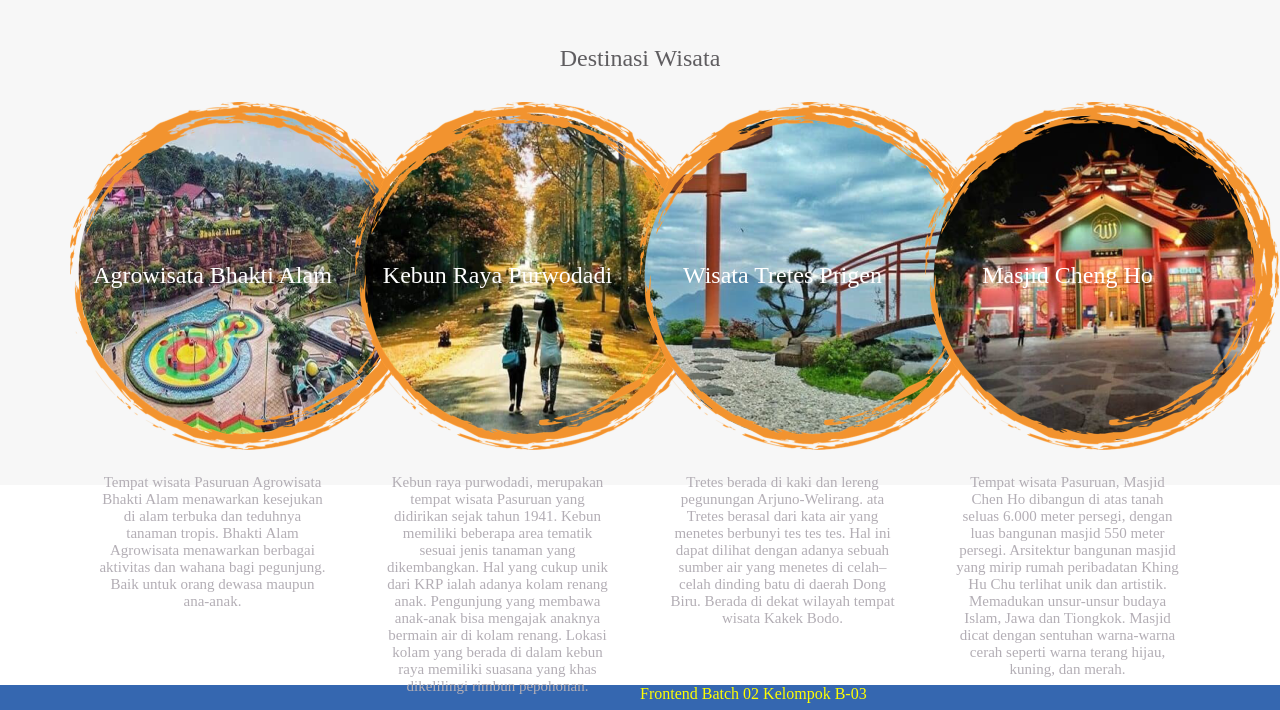
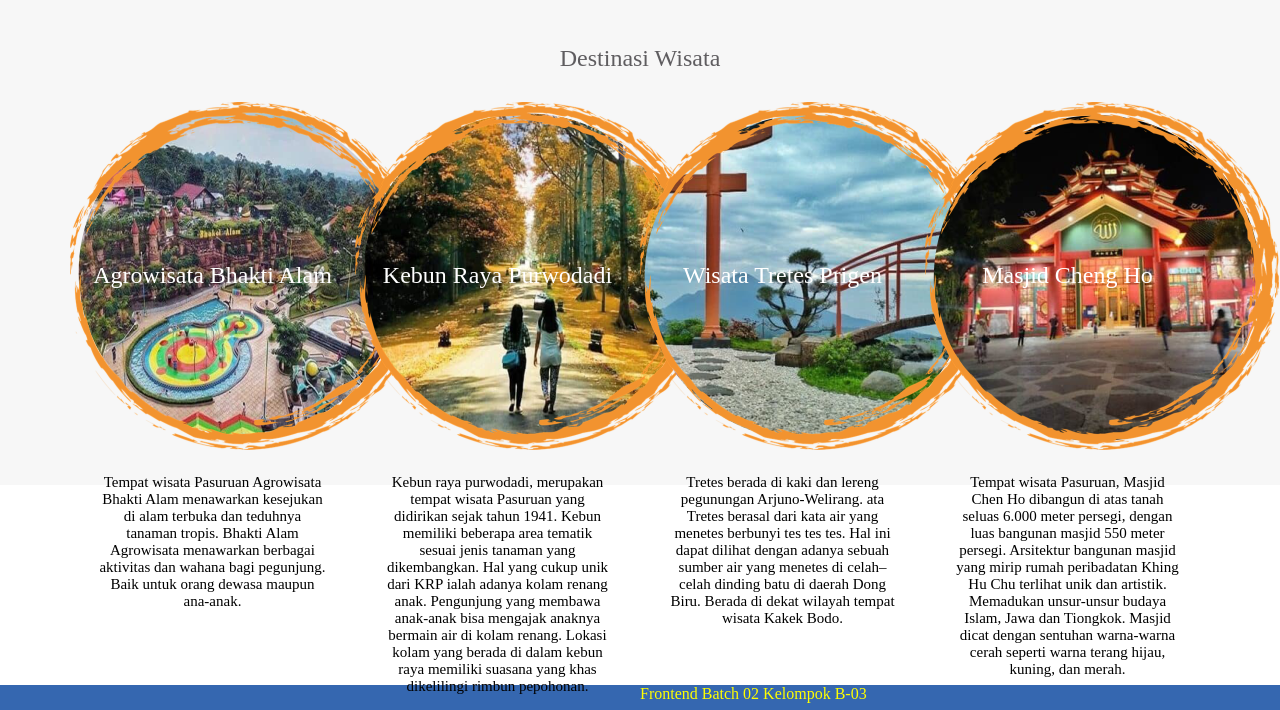
Before and after one commit to masitah26/Wisata-Jawa-Timur, a plain HTML site: page index.html in a window 1280 px wide. Shown: the part 963-1673 px from the top of the page. Drawn offline with Linux system fonts and the light colour scheme.

Commit message:
Update stylesheet.css

```diff
--- a/stylesheet.css
+++ b/stylesheet.css
@@ -162,7 +162,7 @@ header {
   display: inline-block;
   margin-top: 20px;
   font-size: 15px;
-  color: #b3aeb5;
+  color: black;
 }
 footer {
   width: 100%;
```
